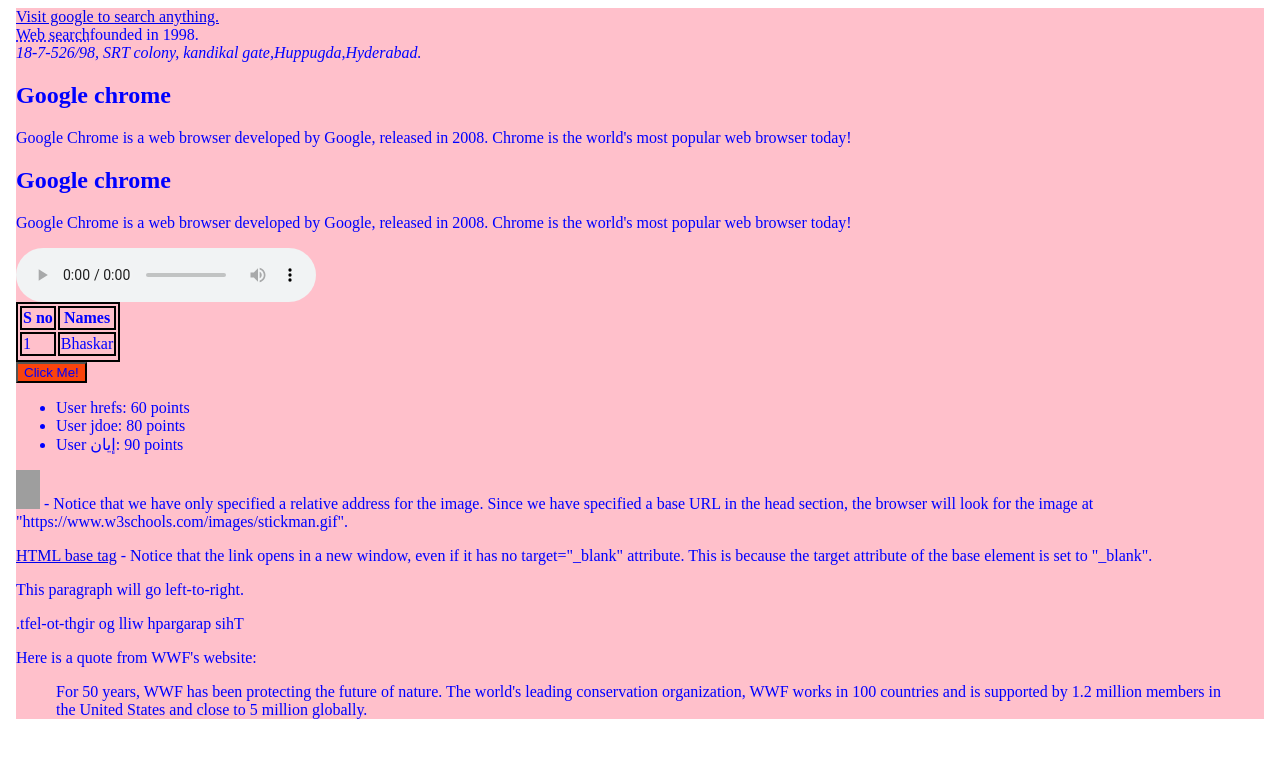
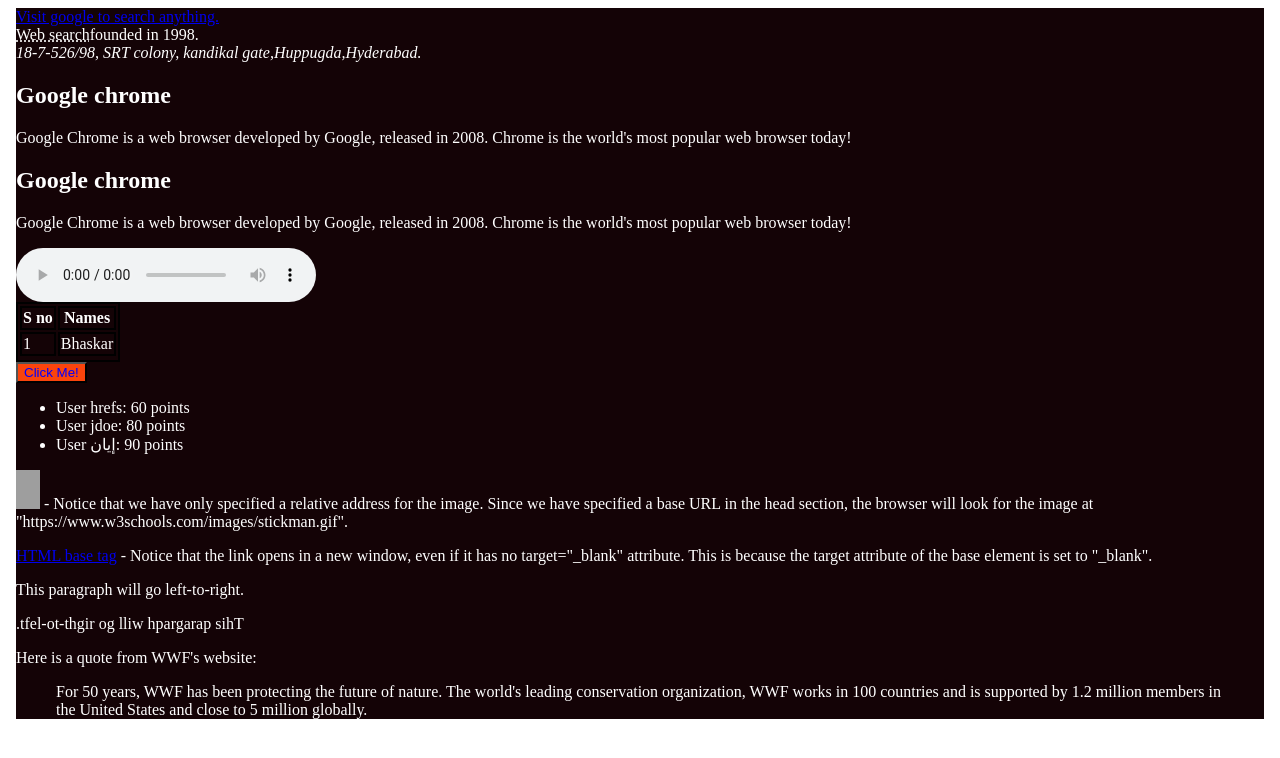
Before and after one commit to bhaskarpatnam/angular-Demo-html, an Angular app: page / in a window 1280 px wide. Shown: the top 758 px of the page. Built offline with nearby package versions, Linux system fonts and the light colour scheme; grey boxes are pictures that could not be loaded.

Commit message:
1 file modified

```diff
--- a/src/app/app.component.css
+++ b/src/app/app.component.css
@@ -1,7 +1,7 @@
 body{
   font-family: Times New Roman;
-  color:Blue;
-  background-color:PInk;
+  color:white;
+  background-color:rgb(20, 3, 6);
 }
 .btn1Color {
   color: blue;
```
